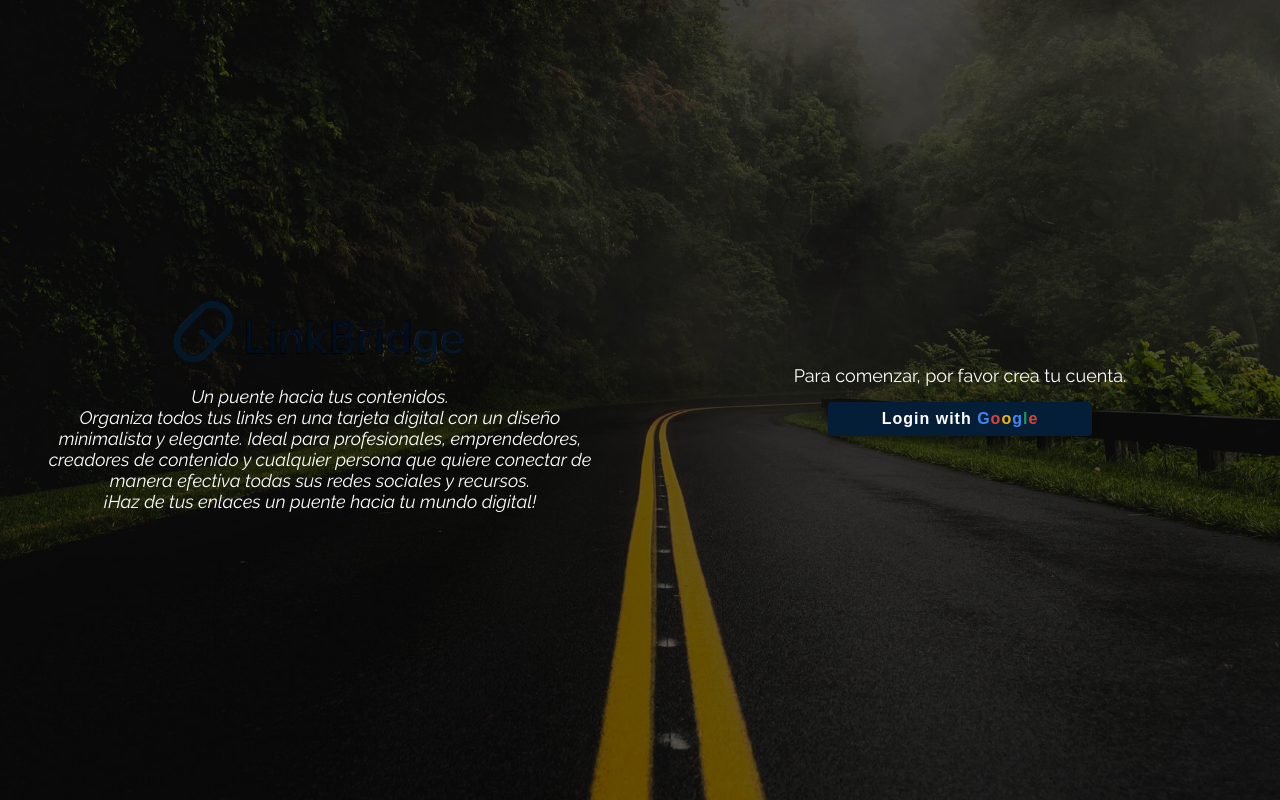
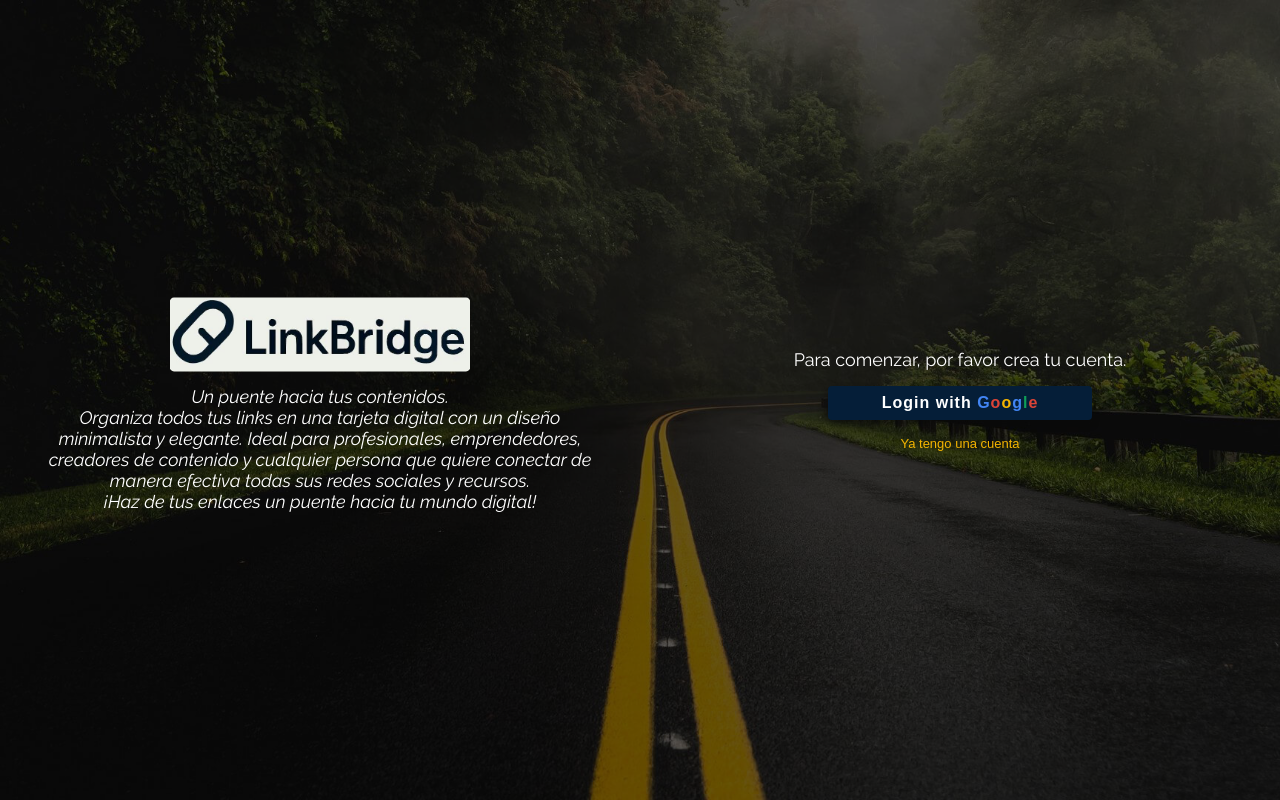
Before and after one commit to Abrahanpiloto/linkbridge, a React (Vite) app: page /login in a window 1280 px wide. Built offline with nearby package versions, Linux system fonts and the light colour scheme; no server answers.

Commit message:
login css

```diff
--- a/src/css/loginView.module.css
+++ b/src/css/loginView.module.css
@@ -97,6 +97,17 @@ p {
   font-weight: bold;
 }
 
+.btnYaTengoUnaCuenta {
+  margin-top: 1rem;
+  background: none; /* quitar fondo */
+  border: none; /* quitar borde */
+  font-size: 13px;
+  color: #f4b400;
+  text-align: inherit; /* heredar alineación de texto */
+  cursor: pointer; /* puntero al pasar el ratón */
+  appearance: none; /* elimina estilos nativos en Safari/Chrome */
+  outline: none; /* quita el outline al hacer foco (añade uno personalizado si hace falta accesibilidad) */
+}
 /* Colores Google */
 .googlelogo .g1,
 .googlelogo .g2 {
--- a/src/routes/LoginView.jsx
+++ b/src/routes/LoginView.jsx
@@ -54,11 +54,7 @@ export default function LoginView() {
       <div className={style.loginView}>
         <div className={style.leftContent}>
           <div>
-            <img
-              src="/linkbridge-remove.png"
-              alt="Logo"
-              className={style.logo}
-            />
+            <img src="/linkbridge.jpg" alt="Logo" className={style.logo} />
           </div>
           <div className={style.textContainer}>
             <p>Un puente hacia tus contenidos.</p>
@@ -89,6 +85,9 @@ export default function LoginView() {
               <span className={style.e}>e</span>
             </span>
           </button>
+          <button className={style.btnYaTengoUnaCuenta}>
+            Ya tengo una cuenta
+          </button>
         </div>
       </div>
     );
```
